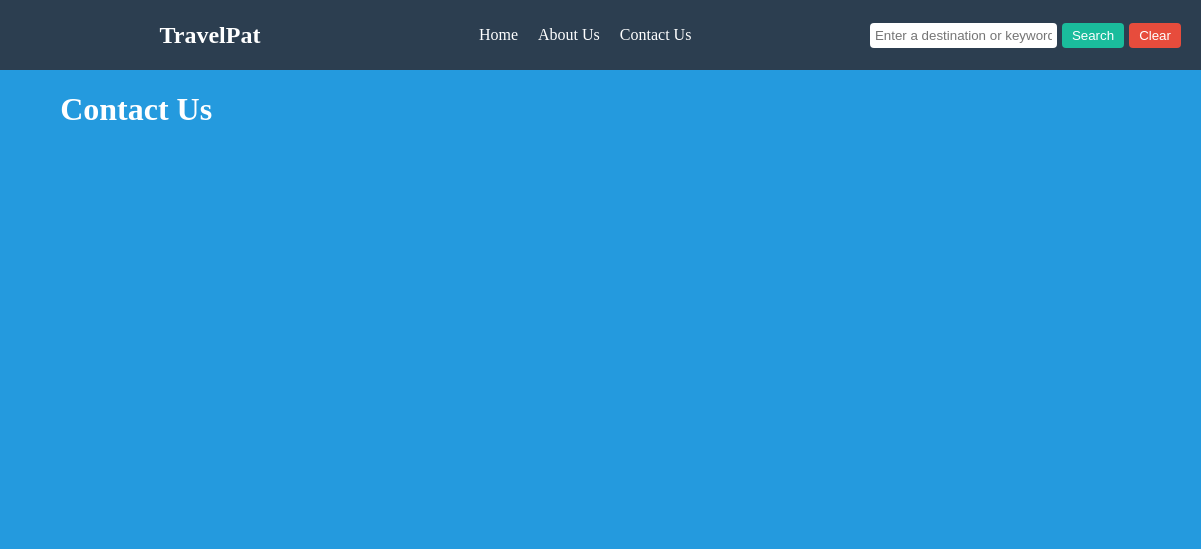
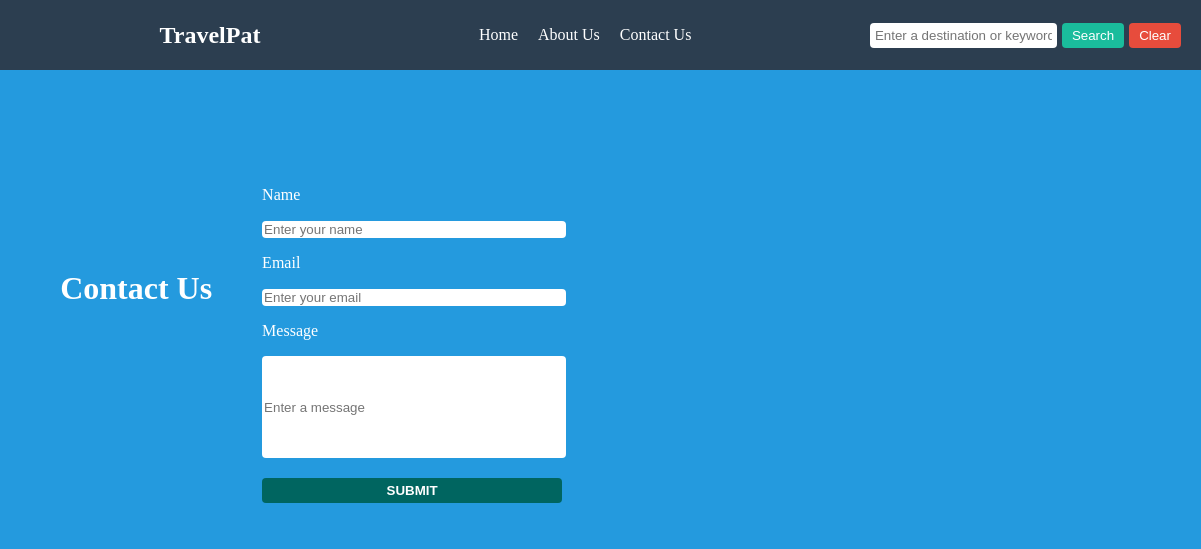
Before and after one commit to boursipa/javaScriptEssential, a website: page Module5/travelRecommendation/travel_recommendation.html in a window 1280 px wide. Both pictures are taken after a click on the link "Contact Us". Shown: the top 549 px of the page, 79-1280 px from the left. Drawn offline with Linux system fonts and the light colour scheme.

Commit message:
contact us screen

```diff
--- a/Module5/travelRecommendation/travel_recommendation.css
+++ b/Module5/travelRecommendation/travel_recommendation.css
@@ -20,6 +20,7 @@ body {
 
 .home-container {
   margin-top: 200px;
+  width: 300px;
 }
 .main-content {
   display: flex;
@@ -97,15 +98,50 @@ body {
 
 .aboutUs-container {
   margin-top: 100px;
+  display: flex;
+  flex-direction: column;
+}
+.contactUs-container{
+  display: flex;
+  flex-direction: row;
+  margin-top: 100px;
 }
 
 .contacts-container {
   display: flex;
   flex-direction: row;
   margin-left: 40px;
+  margin-top: 50px;
 }
 
 .contact-content{
   margin-left: 15px;
   margin-right: 15px;;
 }
+
+.radius5 {
+  border-radius: 4px;
+  border: none;
+}
+
+.button {
+  padding: 5px 20px;
+  border: none;
+  border-radius: 4px;
+  background-color: #006560;
+  color: white;
+  font-family: Arial, sans-serif; /* mettre en gras la police */
+  font-weight: bold;
+  text-transform: uppercase;
+}
+
+.job-title {
+  padding: 5px 10px;
+  border-radius: 4px;
+  background-color: #4b0393;
+  color: white;
+  font-family: Arial, sans-serif; /* mettre en gras la police */
+  font-weight: bold;
+  font-size: small;
+  text-align: center;
+}
--- a/Module5/travelRecommendation/travel_recommendation.js
+++ b/Module5/travelRecommendation/travel_recommendation.js
@@ -3,9 +3,9 @@ let content = document.getElementById("content");
 function home() {
     let home_content = `
          <div class="home-container">
-                  <h1>Welcome to Travel PAT</h1>
-                  <p>TravelBloom is your ultimate travel guide, offering you the best destinations and experiences. Whether you're planning a trip or simply looking for inspiration, we've got you covered.</p>
-                  <button class="book-now-button">BOOK NOW</button>
+                  <h1>EXPLORE DREAM DESTINATION</h1>
+                  <p>Travel Pat is your ultimate travel guide, offering you the best destinations and experiences. Whether you're planning a trip or simply looking for inspiration, we've got you covered.</p>
+                  <button class="button">BOOK NOW</button>
                   </div>
     `;
     content.innerHTML = home_content;
@@ -34,7 +34,7 @@ function home() {
     <div class="contact-content">
     <p><b>${name}</b></p>
     <p>${description}</p>
-    <p><button class="job-title-button">${jobTitle}</button></p>
+    <p class="job-title">${jobTitle}</p>
     </div>
     `;
 
@@ -43,7 +43,19 @@ function home() {
 
   function contactUs() {
     let contactUs_content = `
-                  <h1>Contact Us</h1>     `;
+    <div class="contactUs-container">
+                  <h1 style="margin-top:100px">Contact Us</h1>
+                  <div style="width:300px; height:300px; margin-left:50px">
+            <p>Name</p>
+            <input class="radius5" style="width: 100%;" type="text" placeholder="Enter your name">
+            <p>Email</p>
+            <input class="radius5" style="width: 100%;" type="email" placeholder="Enter your email">
+            <p>Message</p>
+            <input class="radius5" style="width: 100%; height: 100px;text-align: start;" type="text" placeholder="Enter a message">
+            <button class="button" class="radius" style="width: 100%;margin-top:20px;">Submit</button>
+            </div>
+        </div>
+        </div>    `;
 
 
     content.innerHTML = contactUs_content;
```
Also changed, not shown: Module5/travelRecommendation/travel_recommendation.html (+3 -0 lines).
